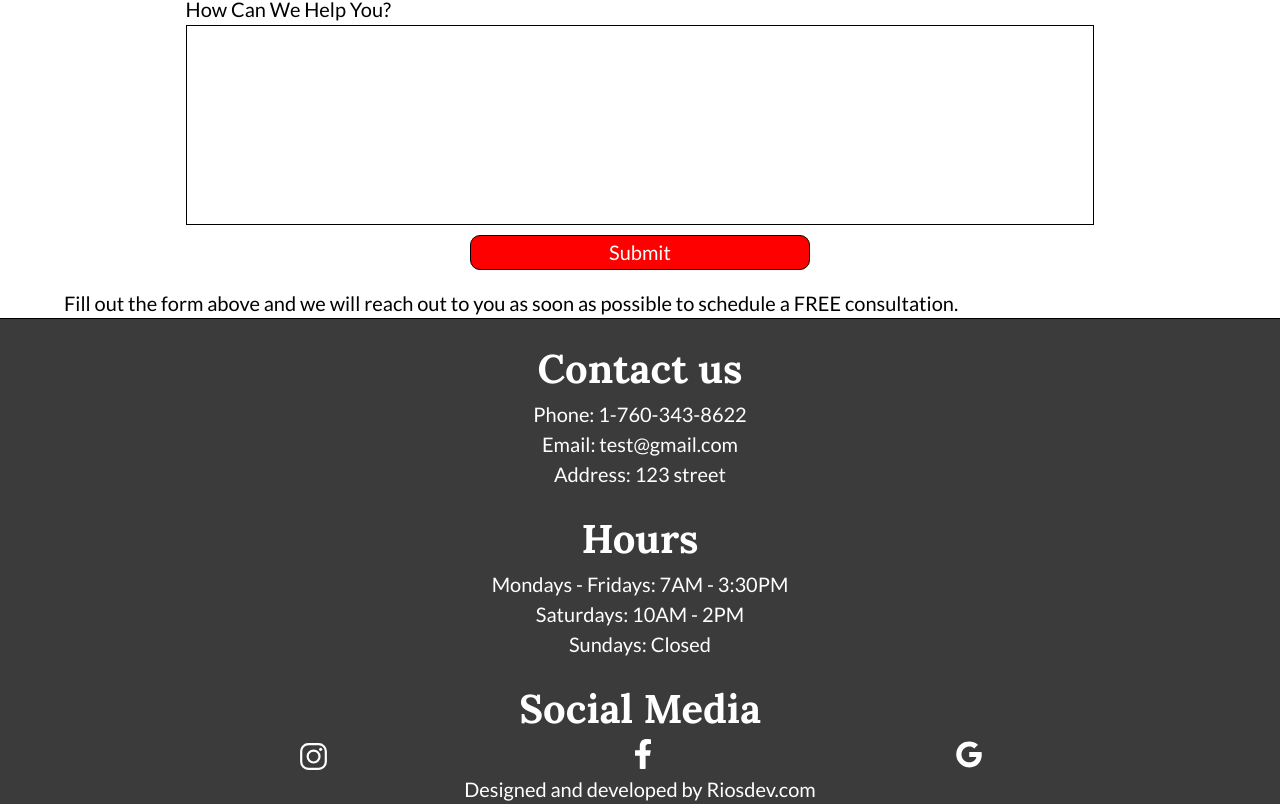
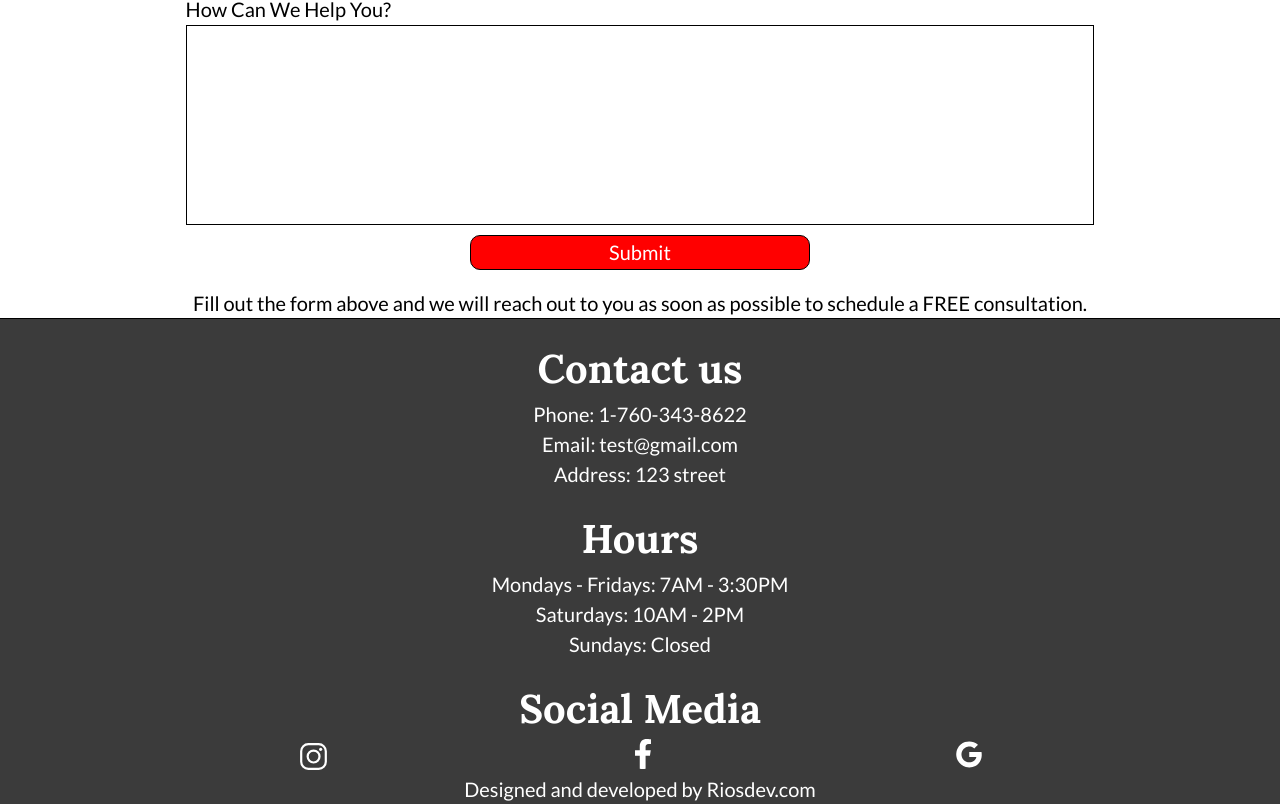
Before and after one commit to rvrios22/advanced-pest-solutions, a React (Vite) app: page / in a window 1280 px wide. Shown: the part 2935-3739 px from the top of the page. Built offline with nearby package versions, Linux system fonts and the light colour scheme.

Commit message:
add: scroll restoration with router and style changes

```diff
--- a/src/css/contact-form.css
+++ b/src/css/contact-form.css
@@ -45,3 +45,7 @@ input[type="submit"]:hover {
     opacity: .8;
     transition: opacity 200ms;
 }
+
+.contact-form-container p {
+    text-align: center;
+}
--- a/src/css/global.css
+++ b/src/css/global.css
@@ -30,3 +30,7 @@ html {
 .text-stroke {
     -webkit-text-stroke: 1.5px black;
 }
+
+a:visited {
+    color: black;
+}
--- a/src/main.tsx
+++ b/src/main.tsx
@@ -6,7 +6,11 @@ import { RouterProvider, createRouter } from "@tanstack/react-router";
 import { routeTree } from "./routeTree.gen";
 
 // Create a new router instance
-const router = createRouter({ routeTree });
+const router = createRouter({
+  routeTree,
+  scrollRestoration: true,
+  scrollRestorationBehavior: "instant",
+});
 
 // Register the router instance for type safety
 declare module "@tanstack/react-router" {
--- a/src/routes/pests/index.lazy.tsx
+++ b/src/routes/pests/index.lazy.tsx
@@ -4,6 +4,7 @@ import PestCard from "../../components/PestCard";
 import Footer from '../../components/Footer'
 import "../../css/pest-index.css";
 import ContactForm from "../../components/ContactForm";
+
 export const Route = createLazyFileRoute("/pests/")({
   component: RouteComponent,
 });
```
